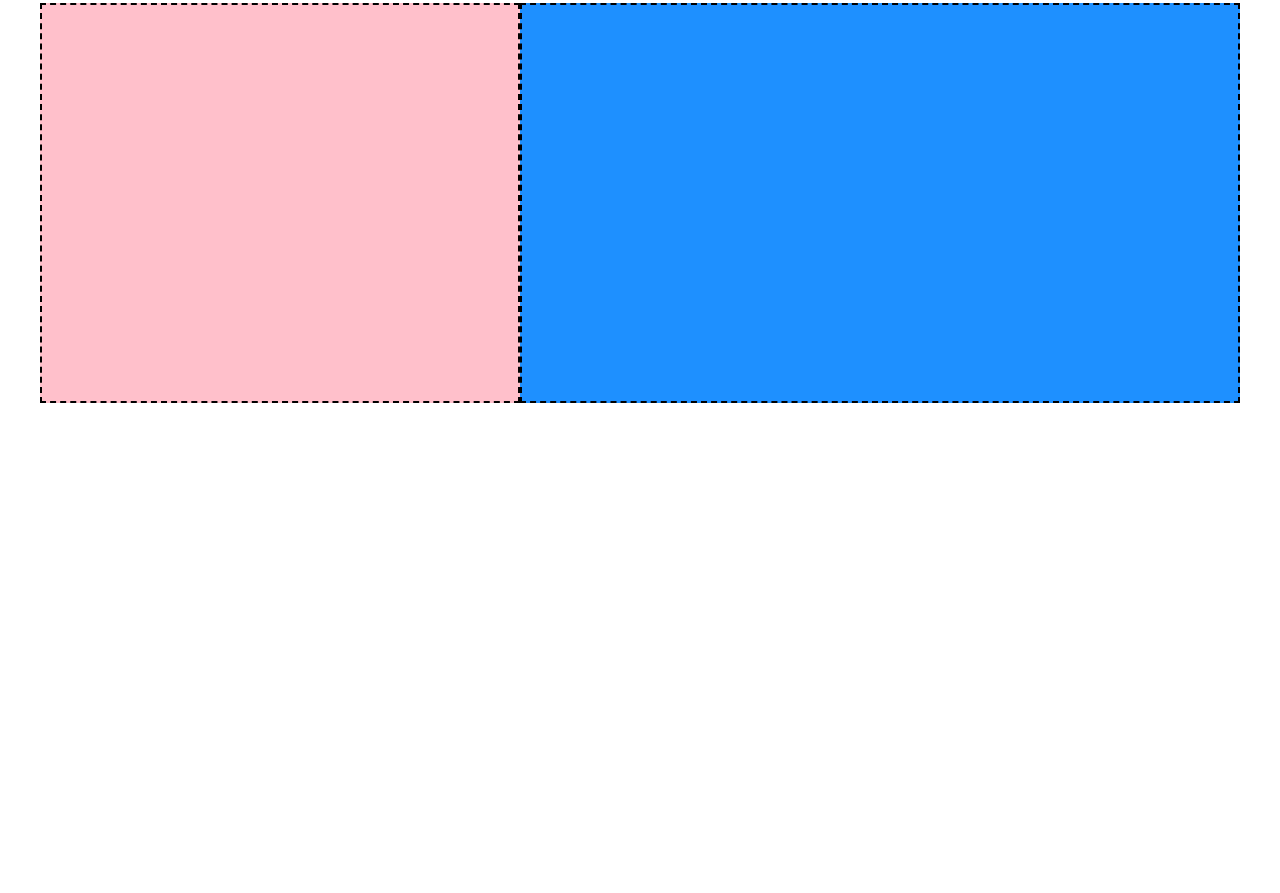
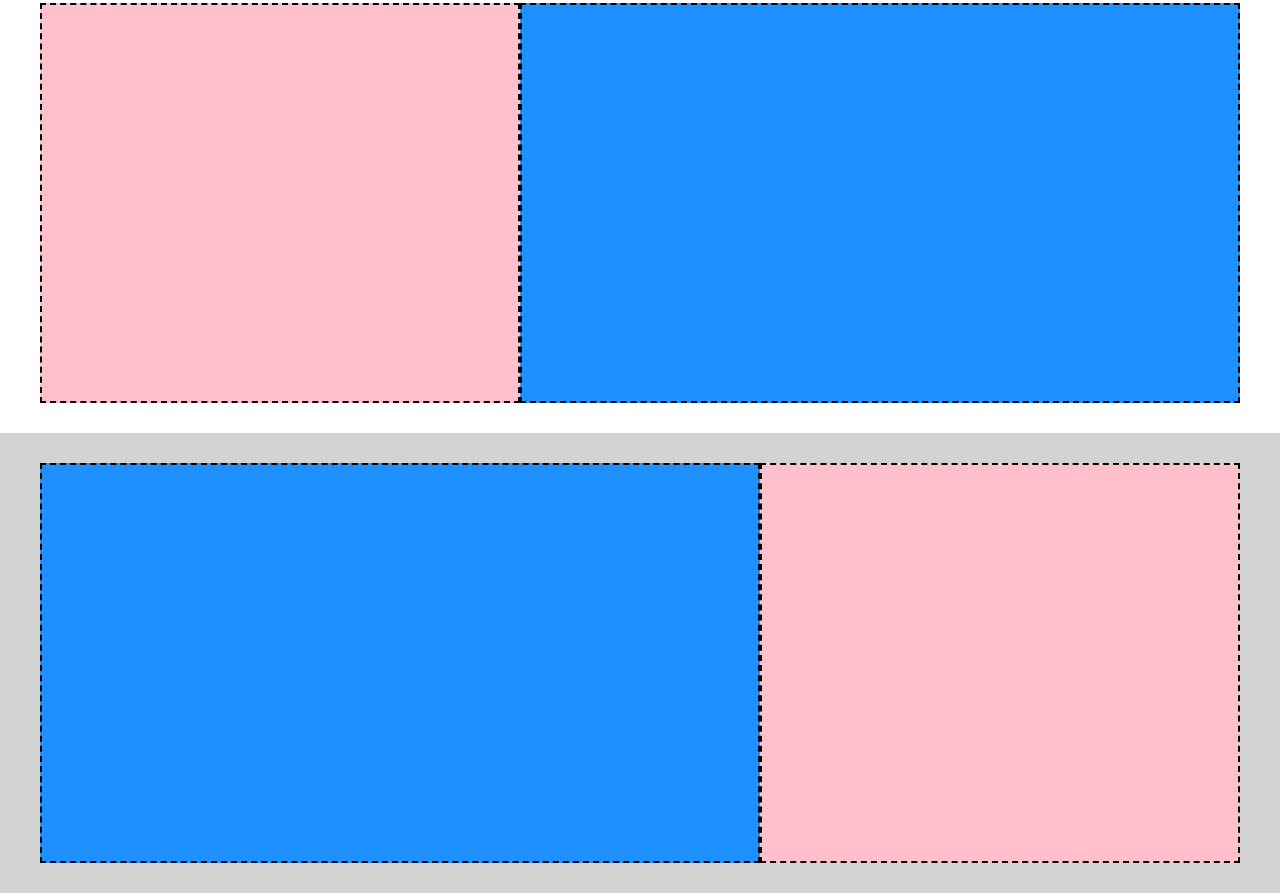
Before and after one commit to UmbertoDV/htmlcss-struttura-discord, a plain HTML site: page index.html in a window 1280 px wide. Shown: the part 489-1382 px from the top of the page. Before the commit the page ends 922 px from the top, so only its background shows below. Drawn offline with Linux system fonts and the light colour scheme.

Commit message:
3nd sction

```diff
--- a/css/style.css
+++ b/css/style.css
@@ -75,3 +75,8 @@ nav{
     width: 60%;
     border: 2px dashed black;
 }
+/* Terza Section */
+.third-sec{
+    padding: 30px 0;
+    background-color: #d3d3d3;
+}
--- a/index.html
+++ b/index.html
@@ -38,6 +38,12 @@
                 <div class="box-left"></div>
             </div>
         </section>
+        <section class="third-sec">
+			<div class="container cflex">
+				<div class="box-left"></div>
+				<div class="box-right"></div>
+			</div>
+		</section>
     </main>
 </body>
 </html>
```
